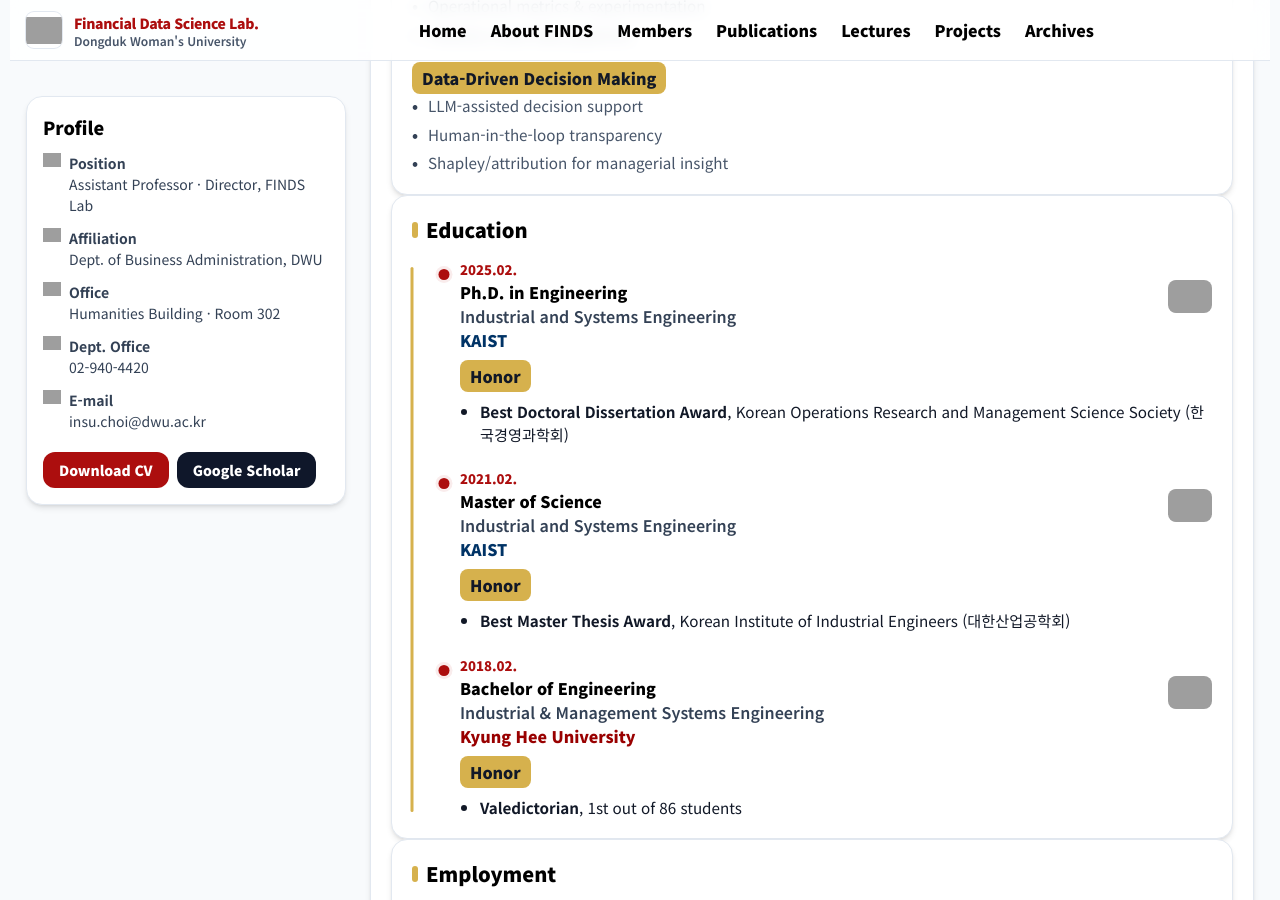
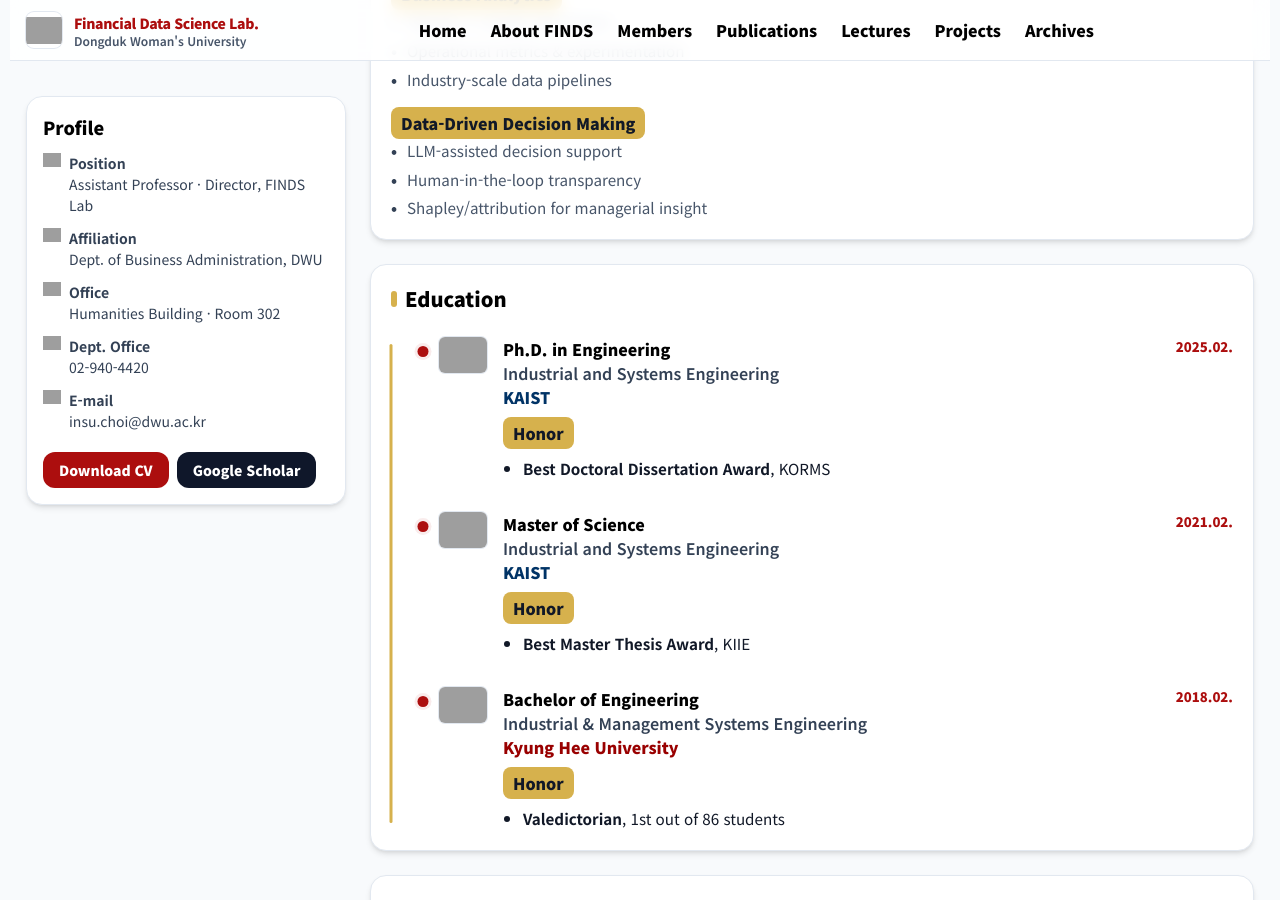
Before and after one commit to FinDS-Lab/site, a Jekyll site: the page built from members-director.html, in a window 1280 px wide and 900 px high, scrolled down 1591 px. Built offline with Jekyll 4.4.1, drawn with Linux system fonts in a browser that asks for light colours; nearby versions of some CDN libraries; grey boxes are pictures that could not be loaded.

Commit message:
Update members-director.html

```diff
--- a/members-director.html
+++ b/members-director.html
@@ -148,16 +148,19 @@ permalink: /members-director.html
 
   <!-- Main -->
   <main class="grid gap-6">
+
     <!-- Introduction -->
-    <section class="bg-white border border-slate-200 rounded-2xl shadow-md p-5">
+    <section class="max-w-7xl mx-auto px-4">
+      <div class="bg-white border border-slate-200 rounded-2xl shadow-md p-5">
         <h2 class="text-xl font-extrabold flex items-center gap-2">
           <span class="inline-block w-1.5 h-4 rounded-full" style="background:#d6b14d"></span>Introduction
         </h2>
+
         <p class="mt-3 text-[15px] leading-7 text-slate-700">
           My research centers on <b>financial data science</b>, <b>business analytics</b>, and <b>data-driven decision making</b>,
-        with a particular focus on <b>integrating data science and financial engineering</b> to address <b>real-world financial challenges</b>.
-        I strive to make <b>financial services</b> more intuitive and accessible by <b>simplifying complex concepts</b> and developing
-        <b>user-friendly tools</b> for <b>asset management</b>.
+          with a particular focus on <b>integrating data science and financial engineering</b> to address
+          <b>real-world financial challenges</b>. I strive to make <b>financial services</b> more intuitive and accessible
+          by <b>simplifying complex concepts</b> and developing <b>user-friendly tools</b> for <b>asset management</b>.
         </p>
 
         <p class="mt-3 text-[15px] leading-7 text-slate-700">
@@ -166,6 +169,9 @@ permalink: /members-director.html
           With a <b>strong academic background</b> and a sincere passion for <b>impactful research</b>,
           I remain committed to advancing <b>fintech innovation</b> in ways that create <b>meaningful and lasting value</b> for society.
         </p>
+      </div>
+    </section>
+
 
     <!-- Research Interests -->
     <section class="bg-white border border-slate-200 rounded-2xl shadow-md p-5">
@@ -206,80 +212,99 @@ permalink: /members-director.html
       <h2 class="text-xl font-extrabold flex items-center gap-2">
         <span class="inline-block w-1.5 h-4 rounded-full" style="background:#d6b14d"></span>Education
       </h2>
-      <ul class="timeline mt-4 space-y-6">
+
+      <ul class="timeline mt-6 space-y-8">
         <!-- Ph.D. -->
-        <li class="edu-item">
-          <div class="year text-[.82rem] font-black" style="color:#ac0e0e;">2025.02.</div>
-          <div class="edu-header">
-            <div class="edu-text">
-              <div class="degree">Ph.D. in Engineering</div>
-              <div class="dept">Industrial and Systems Engineering</div>
-              <div class="school" style="color:#003366;">KAIST</div>
-            </div>
+        <li class="edu-item flex gap-4 items-start">
+          <!-- 로고 -->
           <picture>
-              <source srcset="{{ '/assets/img/logos/kaist-64.webp' | relative_url }}" type="image/webp" />
-              <img src="{{ '/assets/img/logos/kaist-64.png' | relative_url }}" alt="KAIST logo"
-                   class="edu-logo" width="44" height="44" loading="lazy" decoding="async"
+            <source srcset="{{ '/assets/img/logos/kaist-64.webp' | relative_url }}" type="image/webp">
+            <img src="{{ '/assets/img/logos/kaist-64.png' | relative_url }}"
+                 alt="KAIST logo" class="w-12 h-12 object-contain rounded-md ring-1 ring-slate-200 bg-white"
+                 width="48" height="48" loading="lazy" decoding="async"
                  onerror="this.style.display='none'">
           </picture>
+
+          <!-- 텍스트 -->
+          <div class="flex-1">
+            <div class="flex justify-between items-start gap-2">
+              <div>
+                <div class="degree font-extrabold">Ph.D. in Engineering</div>
+                <div class="dept font-semibold text-slate-700">Industrial and Systems Engineering</div>
+                <div class="school font-black" style="color:#003366;">KAIST</div>
               </div>
+              <div class="year text-[.82rem] font-black" style="color:#ac0e0e;">2025.02.</div>
+            </div>
+
             <div class="mt-2">
               <span class="inline-flex items-center font-black rounded-lg px-2.5 py-1" style="background:#d6b14d;color:#111827">Honor</span>
               <ul class="bullets-honor mt-2">
-              <li><b>Best Doctoral Dissertation Award</b>, Korean Operations Research and Management Science Society (한국경영과학회)</li>
+                <li><b>Best Doctoral Dissertation Award</b>, KORMS</li>
               </ul>
+            </div>
           </div>
         </li>
 
         <!-- M.S. -->
-        <li class="edu-item">
-          <div class="year text-[.82rem] font-black" style="color:#ac0e0e;">2021.02.</div>
-          <div class="edu-header">
-            <div class="edu-text">
-              <div class="degree">Master of Science</div>
-              <div class="dept">Industrial and Systems Engineering</div>
-              <div class="school" style="color:#003366;">KAIST</div>
-            </div>
+        <li class="edu-item flex gap-4 items-start">
           <picture>
-              <source srcset="{{ '/assets/img/logos/kaist-64.webp' | relative_url }}" type="image/webp" />
-              <img src="{{ '/assets/img/logos/kaist-64.png' | relative_url }}" alt="KAIST logo"
-                   class="edu-logo" width="44" height="44" loading="lazy" decoding="async"
+            <source srcset="{{ '/assets/img/logos/kaist-64.webp' | relative_url }}" type="image/webp">
+            <img src="{{ '/assets/img/logos/kaist-64.png' | relative_url }}"
+                 alt="KAIST logo" class="w-12 h-12 object-contain rounded-md ring-1 ring-slate-200 bg-white"
+                 width="48" height="48" loading="lazy" decoding="async"
                  onerror="this.style.display='none'">
           </picture>
+
+          <div class="flex-1">
+            <div class="flex justify-between items-start gap-2">
+              <div>
+                <div class="degree font-extrabold">Master of Science</div>
+                <div class="dept font-semibold text-slate-700">Industrial and Systems Engineering</div>
+                <div class="school font-black" style="color:#003366;">KAIST</div>
               </div>
+              <div class="year text-[.82rem] font-black" style="color:#ac0e0e;">2021.02.</div>
+            </div>
+
             <div class="mt-2">
               <span class="inline-flex items-center font-black rounded-lg px-2.5 py-1" style="background:#d6b14d;color:#111827">Honor</span>
               <ul class="bullets-honor mt-2">
-              <li><b>Best Master Thesis Award</b>, Korean Institute of Industrial Engineers (대한산업공학회)</li>
+                <li><b>Best Master Thesis Award</b>, KIIE</li>
               </ul>
+            </div>
           </div>
         </li>
 
         <!-- B.E. -->
-        <li class="edu-item">
-          <div class="year text-[.82rem] font-black" style="color:#ac0e0e;">2018.02.</div>
-          <div class="edu-header">
-            <div class="edu-text">
-              <div class="degree">Bachelor of Engineering</div>
-              <div class="dept">Industrial &amp; Management Systems Engineering</div>
-              <div class="school" style="color:#990000;">Kyung Hee University</div>
-            </div>
+        <li class="edu-item flex gap-4 items-start">
           <picture>
-              <source srcset="{{ '/assets/img/logos/kyunghee-64.webp' | relative_url }}" type="image/webp" />
-              <img src="{{ '/assets/img/logos/kyunghee-64.png' | relative_url }}" alt="Kyung Hee University logo"
-                   class="edu-logo" width="44" height="44" loading="lazy" decoding="async"
+            <source srcset="{{ '/assets/img/logos/kyunghee-64.webp' | relative_url }}" type="image/webp">
+            <img src="{{ '/assets/img/logos/kyunghee-64.png' | relative_url }}"
+                 alt="Kyung Hee Univ. logo" class="w-12 h-12 object-contain rounded-md ring-1 ring-slate-200 bg-white"
+                 width="48" height="48" loading="lazy" decoding="async"
                  onerror="this.style.display='none'">
           </picture>
+
+          <div class="flex-1">
+            <div class="flex justify-between items-start gap-2">
+              <div>
+                <div class="degree font-extrabold">Bachelor of Engineering</div>
+                <div class="dept font-semibold text-slate-700">Industrial &amp; Management Systems Engineering</div>
+                <div class="school font-black" style="color:#990000;">Kyung Hee University</div>
               </div>
+              <div class="year text-[.82rem] font-black" style="color:#ac0e0e;">2018.02.</div>
+            </div>
+
             <div class="mt-2">
               <span class="inline-flex items-center font-black rounded-lg px-2.5 py-1" style="background:#d6b14d;color:#111827">Honor</span>
               <ul class="bullets-honor mt-2">
                 <li><b>Valedictorian</b>, 1st out of 86 students</li>
               </ul>
             </div>
+          </div>
         </li>
       </ul>
     </section>
+
 
     <!-- Employment -->
     <section class="bg-white border border-slate-200 rounded-2xl shadow-md p-5">
```
Lines whose indentation alone changed are shown as unchanged.
